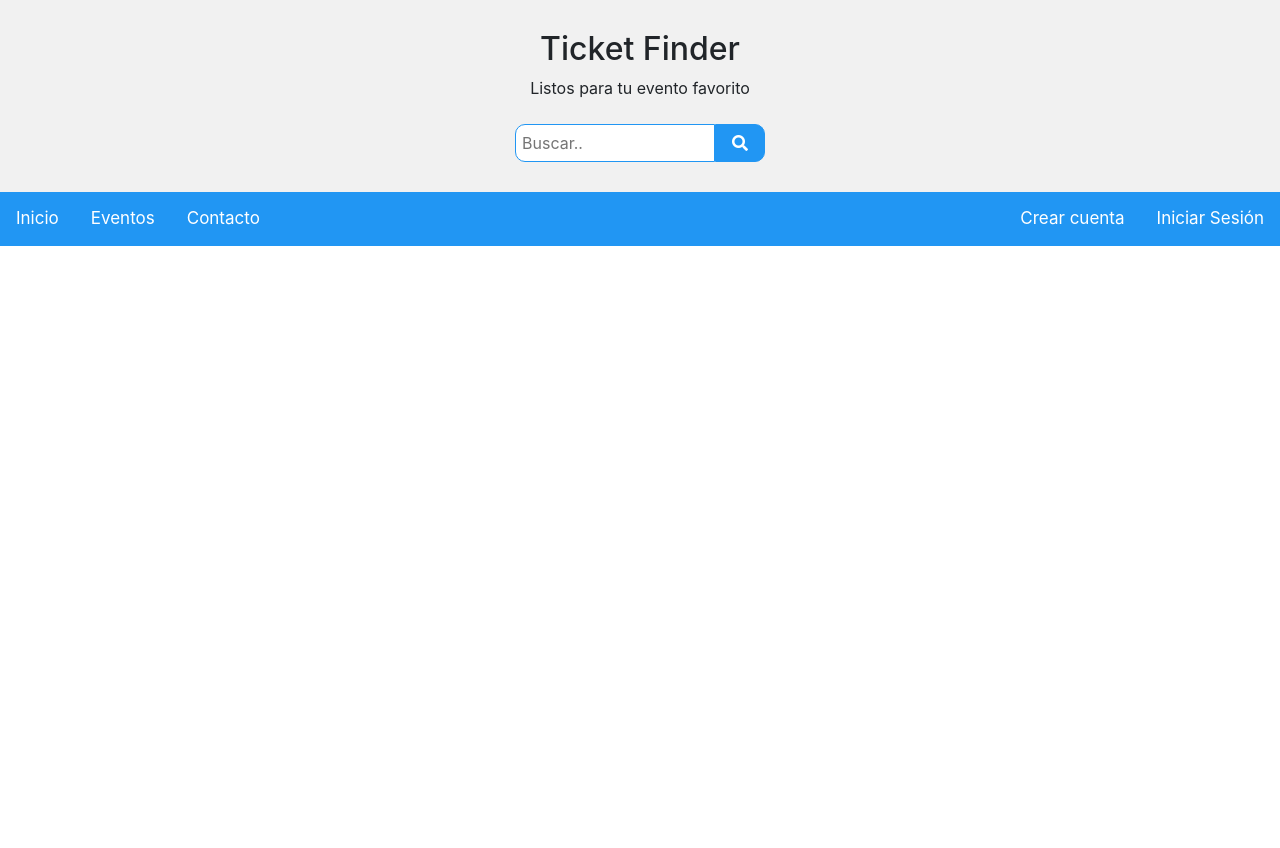
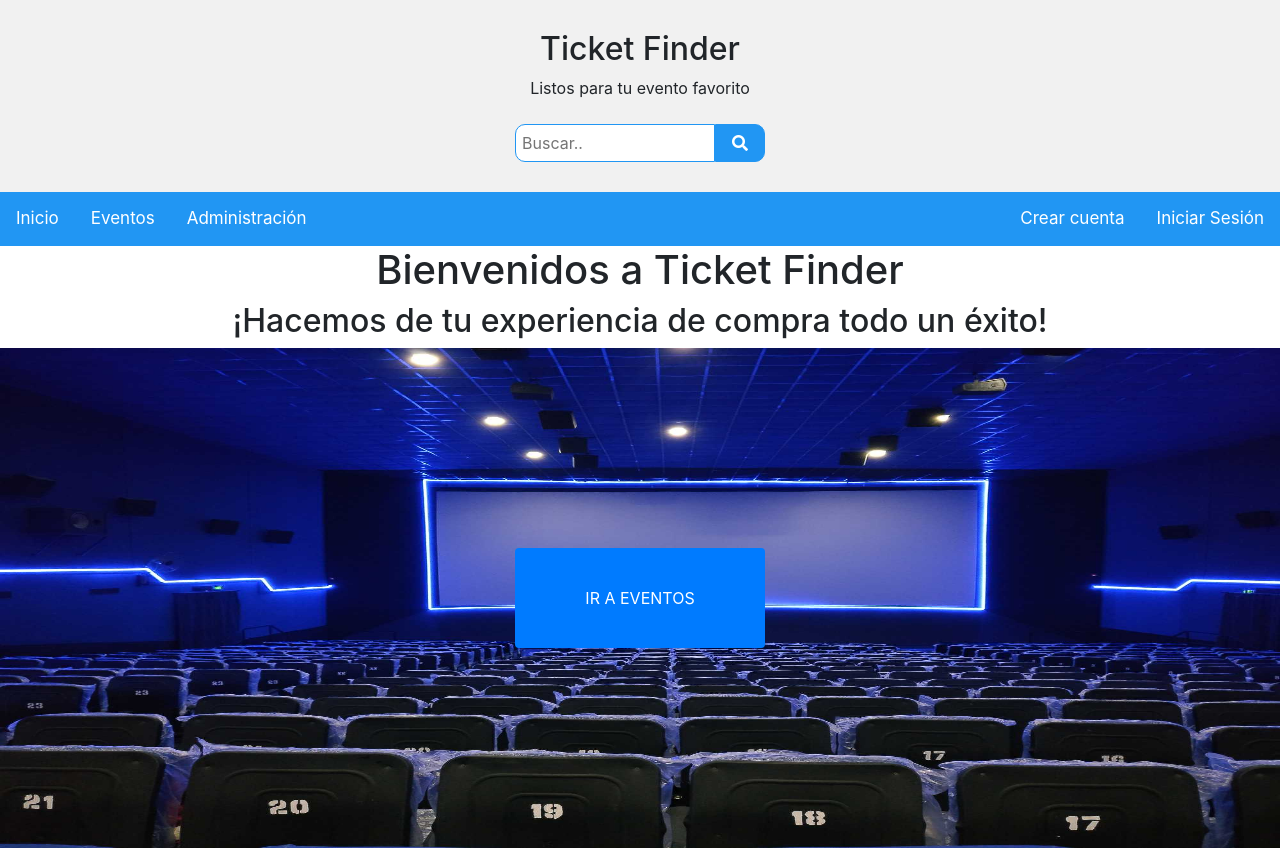
Before and after one commit to AlfredoRdgz/TicketFinder, an Angular app: page / in a window 1280 px wide. Before the commit the page ends 800 px from the top, so only its background shows below. Built offline with nearby package versions, Linux system fonts and the light colour scheme.

Commit message:
Home básico agregado

```diff
--- a/src/app/app-routing.module.ts
+++ b/src/app/app-routing.module.ts
@@ -6,10 +6,11 @@ import { EventoCompraComponent } from './eventos-main/evento-compra/evento-compr
 import { EventoPagoComponent } from './eventos-main/evento-pago/evento-pago.component';
 import { EventoAsientosComponent } from './eventos-main/evento-asientos/evento-asientos.component';
 import { EventoConfirmacionComponent } from './eventos-main/evento-confirmacion/evento-confirmacion.component';
+import { HomeComponent } from './home/home.component';
 
 const routes: Routes = [
-  {path:'',component:EventosMainComponent},
-  {path: 'home',component:EventosMainComponent},
+  {path:'',component:HomeComponent},
+  {path: 'home',component:HomeComponent},
   {path: 'eventos',component:EventosListaComponent},
   {path: 'eventos/:id', component: EventoCompraComponent,children:[
     {path: '',component:EventoAsientosComponent},
--- a/src/app/eventos-main/evento-asientos/evento-asientos.component.html
+++ b/src/app/eventos-main/evento-asientos/evento-asientos.component.html
@@ -51,7 +51,7 @@
               </div>
             </tr>
           </table>
-          <div class="container col-12" style="overflow-x: scroll!important; max-width:600px;">
+          <div class="container col-12" style="overflow-x: scroll!important;">
             <table id="seats-layout" align="center">
               <tr *ngFor="let fila of filas" id="fila{{fila}}">
                 <td>{{fila}}</td>
--- a/src/app/eventos-main/evento-detalle/evento-detalle.component.html
+++ b/src/app/eventos-main/evento-detalle/evento-detalle.component.html
@@ -6,7 +6,7 @@
       <span class="year">2019</span>
       <span class="time">20:00 HRS</span>
     </time>
-    <img alt="Independence Day" src="https://farm4.staticflickr.com/3100/2693171833_3545fb852c_q.jpg" />
+    <img alt="Independence Day" src="https://static.gamespot.com/uploads/scale_super/1578/15789737/3515432-endgamedek.jpg" />
     <div class="info">
       <h2 class="title">{{evento.nombre}}</h2>
       <p class="desc">{{evento.descripcion}}</p>
--- a/src/app/eventos-main/evento-service.service.ts
+++ b/src/app/eventos-main/evento-service.service.ts
@@ -9,7 +9,7 @@ export class EventoServiceService {
   ultimoID = 1;
   listaEventos: Evento[] = [
     {id:this.ultimoID++,nombre:'Avengers Endgame',descripcion:'Película',fecha:'20/04/2019',hora:'20:00',lugar:'Cinepolis Ciudadela',filas:10,asientosXFila:15,boletos:[]},
-    {id:this.ultimoID++,nombre:'Avengers Endgame',descripcion:'Película',fecha:'20/04/2019',hora:'15:00',lugar:'Cinepolis Galerías',filas:10,asientosXFila:15,boletos:[]}
+    {id:this.ultimoID++,nombre:'Avengers Endgame',descripcion:'Película',fecha:'20/04/2019',hora:'15:00',lugar:'Cinepolis Galerías',filas:15,asientosXFila:20,boletos:[]}
   ];
 
   constructor() { }
--- a/src/app/header/header.component.html
+++ b/src/app/header/header.component.html
@@ -13,7 +13,7 @@
 <div id="myTopnav" class="topnav">
   <a class="active" href="#" routerLink="/home">Inicio</a>
   <a href="#" routerLink="/eventos">Eventos</a>
-  <a href="#" routerLink="/contacto">Contacto</a>
+  <a href="#" routerLink="/administracion">Administración</a>
   <a id="menu_login" href="#" routerLink="/login" style="float: right">Iniciar Sesión</a>
   <a id="menu_register" href="#" routerLink="/logout" style="float:right">Crear cuenta</a>
   <a href="javascript:void(0);" class="icon" onclick="displayResponsive()">
--- a/src/app/home/home.component.css
+++ b/src/app/home/home.component.css
@@ -0,0 +1,12 @@
+#botonEventos{
+    color:white;
+    width:250px;
+    height: 100px; padding: 10px; text-align: center; margin-left:calc((100% - 250px) / 2); position:relative; top:200px;
+}
+
+
+@media screen and (max-width:768px){
+    #botonEventos{
+        top:50px;
+    }
+}
--- a/src/app/home/home.component.html
+++ b/src/app/home/home.component.html
@@ -1,3 +1,8 @@
-<p>
-  home works!
-</p>
+<div class="container">
+  <h1 style="text-align:center">Bienvenidos a Ticket Finder</h1>
+  <h2 style="text-align:center">¡Hacemos de tu experiencia de compra todo un éxito!</h2>
+</div>
+<div>
+    <img src="assets/images/theater.jpg" style="width:100%; max-height:500px; position:absolute;">
+    <button class="btn bg-primary" id="botonEventos"  (click)="eventos()">IR A EVENTOS</button>
+</div>
--- a/src/app/home/home.component.ts
+++ b/src/app/home/home.component.ts
@@ -1,4 +1,5 @@
 import { Component, OnInit } from '@angular/core';
+import { Router } from '@angular/router';
 
 @Component({
   selector: 'app-home',
@@ -7,9 +8,13 @@ import { Component, OnInit } from '@angular/core';
 })
 export class HomeComponent implements OnInit {
 
-  constructor() { }
+  constructor(private router:Router) { }
 
   ngOnInit() {
   }
 
+  eventos(){
+    this.router.navigate(['eventos']);
+  }
+
 }
```
Also changed, not shown: src/assets/images/theater.jpg (added).
